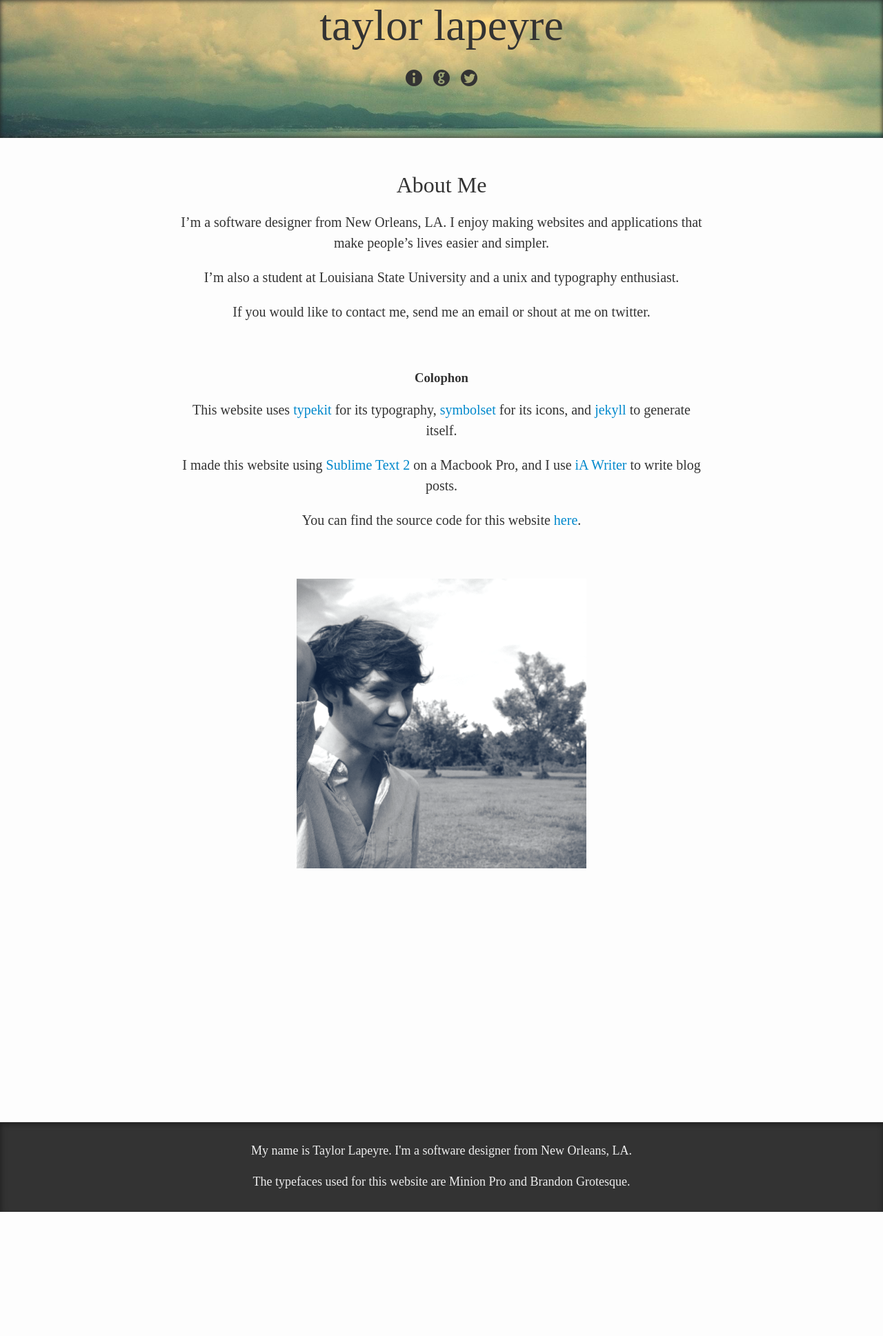
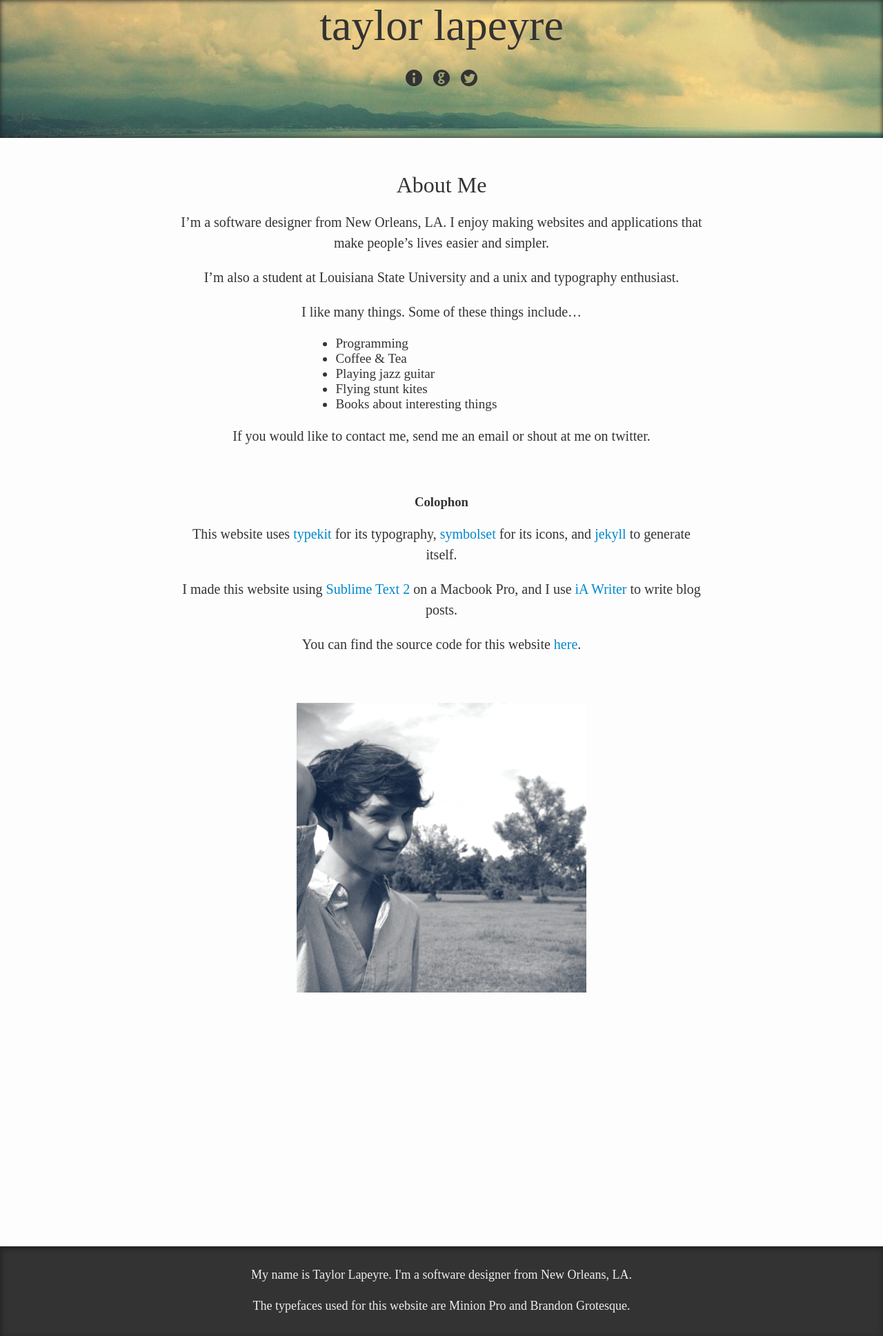
Before and after one commit to taylorlapeyre/taylorlapeyre.github.io, a Jekyll site: the page built from about.md, in a window 1280 px wide. Shown: the whole page at 69% size. Built offline with Jekyll 4.4.1, drawn with Linux system fonts in a browser that asks for light colours; before the commit the page ends 1757 px from its top, so only the background shows below that.

Commit message:
add small list on about page

```diff
--- a/about.md
+++ b/about.md
@@ -6,6 +6,14 @@ title: About Me
 I’m a software designer from New Orleans, LA. I enjoy making websites and applications that make people’s lives easier and simpler.
 
 I’m also a student at Louisiana State University and a unix and typography enthusiast.
+
+I like many things. Some of these things include...
+
+* Programming
+* Coffee & Tea
+* Playing jazz guitar
+* Flying stunt kites
+* Books about interesting things
 
 If you would like to contact me, send me an email or shout at me on twitter.
 
--- a/css/taylorlapeyre.css
+++ b/css/taylorlapeyre.css
@@ -64,6 +64,12 @@ article date {
 article.page img {
   height: 420px;
   width: 420px;
+}
+
+article.page ul {
+  font-size: 1.2em;
+  text-align: left;
+  padding-left: 30%;
 }
 
 article h2, article h3, .page, footer { text-align: center; }
```
